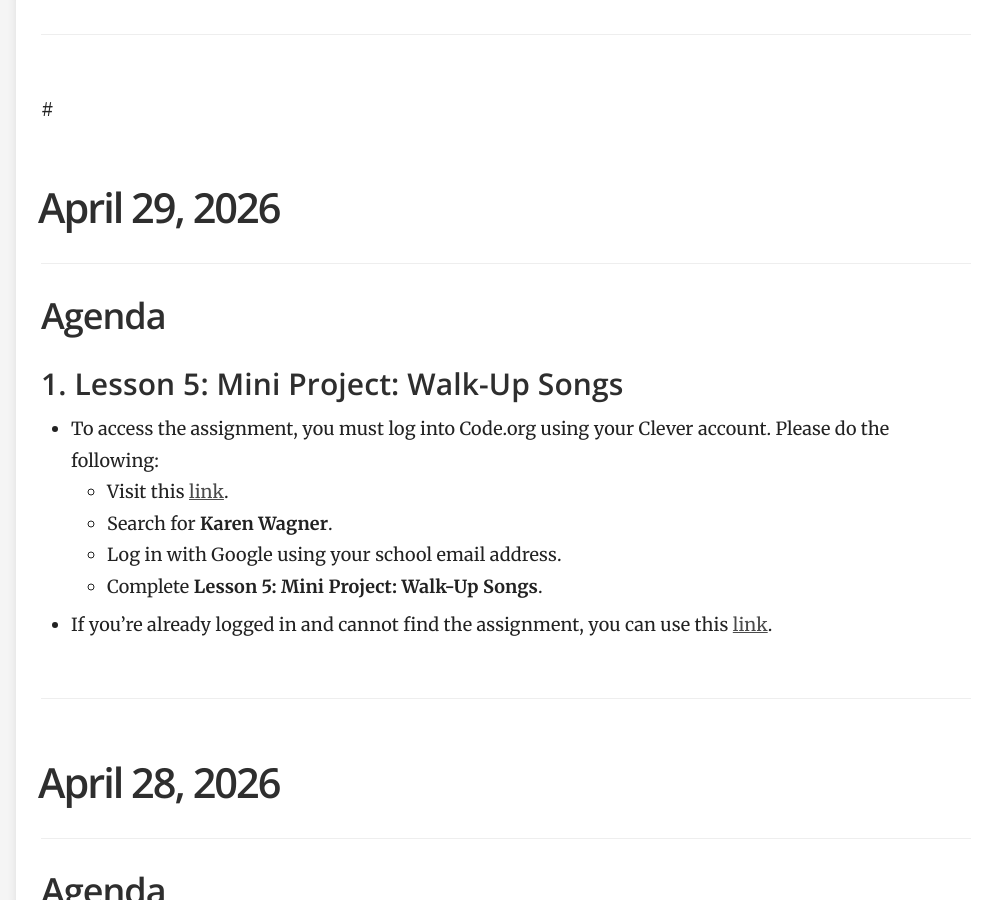
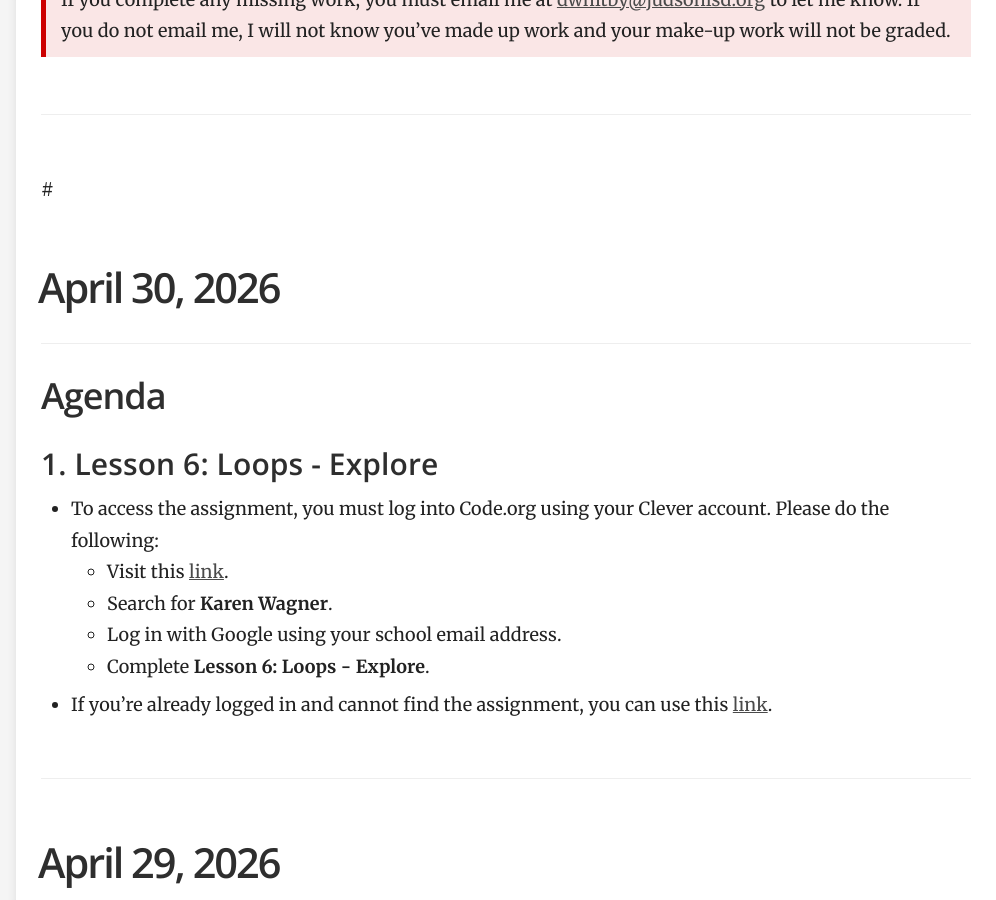
Before and after one commit to mswhitby/classroom, a Jekyll site: the page built from _docs/classes/1st.md, in a window 1280 px wide and 900 px high, scrolled down 1900 px. Shown: the whole window, without its empty margins (284-1280 px from the left). Built offline with Jekyll 4.4.1, drawn with Linux system fonts in a browser that asks for light colours; some of the changed text lies outside the part shown.

Commit message:
Updated lessons

```diff
--- a/_docs/classes/1st.md
+++ b/_docs/classes/1st.md
@@ -68,6 +68,13 @@ order: 1
     <td align="left">April 28, 2026</td>
     <td align="left">May 5, 2026</td>
     <td align="left"><a href="https://github.com/mswhitby/classroom/blob/main/_docs/classes/1st.md#april-27-2026">Lesson 5: Mini Project: Walk-Up Songs</a></td>
+    <td align="left">Test</td>
+  </tr>
+
+  <tr>
+    <td align="left">April 30, 2026</td>
+    <td align="left">May 6, 2026</td>
+    <td align="left"><a href="https://github.com/mswhitby/classroom/blob/main/_docs/classes/1st.md#april-27-2026">Lesson 6: Loops - Explore</a></td>
     <td align="left">Test</td>
   </tr>
 
@@ -157,6 +164,22 @@ order: 1
 
 #
 
+# April 30, 2026
+
+## Agenda
+
+### 1. Lesson 6: Loops - Explore
+
+- To access the assignment, you must log into Code.org using your Clever account. Please do the following:
+    - Visit this [link](https://clever.com/oauth/district-picker?client_id=2f27405716644a951b23&redirect_uri=https%3A%2F%2Fstudio.code.org%2Fusers%2Fauth%2Fclever%2Fcallback&response_type=code&state=ede33ff61289cf32708a0f54079cdd23e31d0b0a02b0e0e8).
+    - Search for **Karen Wagner**.
+    - Log in with Google using your school email address.
+    - Complete **Lesson 6: Loops - Explore**.
+
+- If you're already logged in and cannot find the assignment, you can use this [link](https://studio.code.org/courses/programming-with-music-lab-2025/units/1/lessons/6/levels/1).
+
+----
+
 # April 29, 2026
 
 ## Agenda
```
